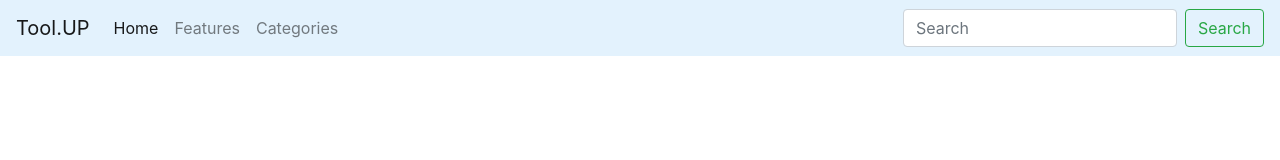
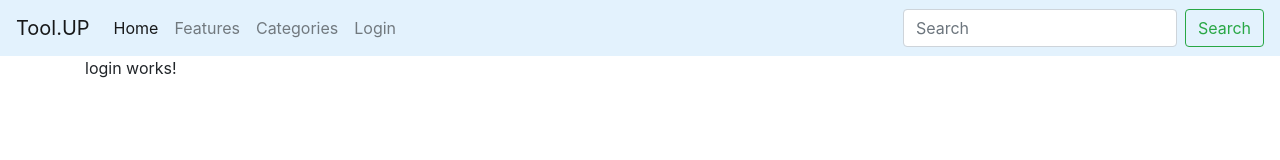
Before and after one commit to University-of-Potsdam-MM/Tool.UP, an Angular app: page /login in a window 1280 px wide. Before the commit this address led to /. Shown: the top 160 px of the page. Built offline with nearby package versions, Linux system fonts and the light colour scheme.

Commit message:
added login page and routes ref #7

```diff
--- a/src/app/app-routing.module.ts
+++ b/src/app/app-routing.module.ts
@@ -4,6 +4,7 @@ import { HomeComponent } from './components/home/home.component';
 import { CategoriesComponent } from './components/categories/categories.component';
 import { FeaturesComponent } from './components/features/features.component';
 import { FeatureSearchComponent } from './components/feature-search/feature-search.component';
+import { LoginComponent } from './components/login/login.component';
 
 const routes: Routes =
 [
@@ -12,6 +13,7 @@ const routes: Routes =
   {path: 'categories/:id', component: CategoriesComponent},
   {path: 'features', component: FeaturesComponent},
   {path: 'feature-search', component: FeatureSearchComponent},
+  {path: 'login', component: LoginComponent},
 ]
 
 @NgModule({
--- a/src/app/app.module.ts
+++ b/src/app/app.module.ts
@@ -11,17 +11,8 @@ import { HomeComponent } from "./components/home/home.component";
 import { HeaderComponent } from './components/header/header.component';
 import { DataService } from "./services/data.service";
 import { HttpClientModule } from '@angular/common/http';
-import { RouterModule, Routes } from '@angular/router';
 import { FormsModule } from '@angular/forms';
-
-const appRoutes: Routes = [
-  {
-    path: 'root',
-    component: HomeComponent,
-    data: { title: 'Alle Kategorien' }
-  }
-];
-
+import { LoginComponent } from './components/login/login.component';
 
 @NgModule({
   declarations: [
@@ -31,14 +22,14 @@ const appRoutes: Routes = [
     FeaturesComponent,
     AppsComponent,
     HomeComponent,
-    HeaderComponent
+    HeaderComponent,
+    LoginComponent
   ],
   imports: [
     BrowserModule,
     HttpClientModule,
     AppRoutingModule,
     FormsModule,
-    RouterModule.forRoot(appRoutes)
   ],
   providers: [DataService],
   bootstrap: [AppComponent]
--- a/src/app/components/header/header.component.html
+++ b/src/app/components/header/header.component.html
@@ -11,6 +11,9 @@
           <li class="nav-item">
               <a class="nav-link login-custom" routerLink="/categories">Categories<span class="sr-only">(current)</span></a>
           </li>
+          <li class="nav-item">
+            <a class="nav-link login-custom" routerLink="/login">Login<span class="sr-only">(current)</span></a>
+        </li>
 
       </ul>
       <form class="form-inline my-2 my-lg-0">
--- /dev/null
+++ b/src/app/components/login/login.component.html
@@ -0,0 +1,3 @@
+<p>
+  login works!
+</p>
--- /dev/null
+++ b/src/app/components/login/login.component.ts
@@ -0,0 +1,15 @@
+import { Component, OnInit } from '@angular/core';
+
+@Component({
+  selector: 'app-login',
+  templateUrl: './login.component.html',
+  styleUrls: ['./login.component.scss']
+})
+export class LoginComponent implements OnInit {
+
+  constructor() { }
+
+  ngOnInit() {
+  }
+
+}
```
Also changed, not shown: src/app/components/login/login.component.scss (added).
